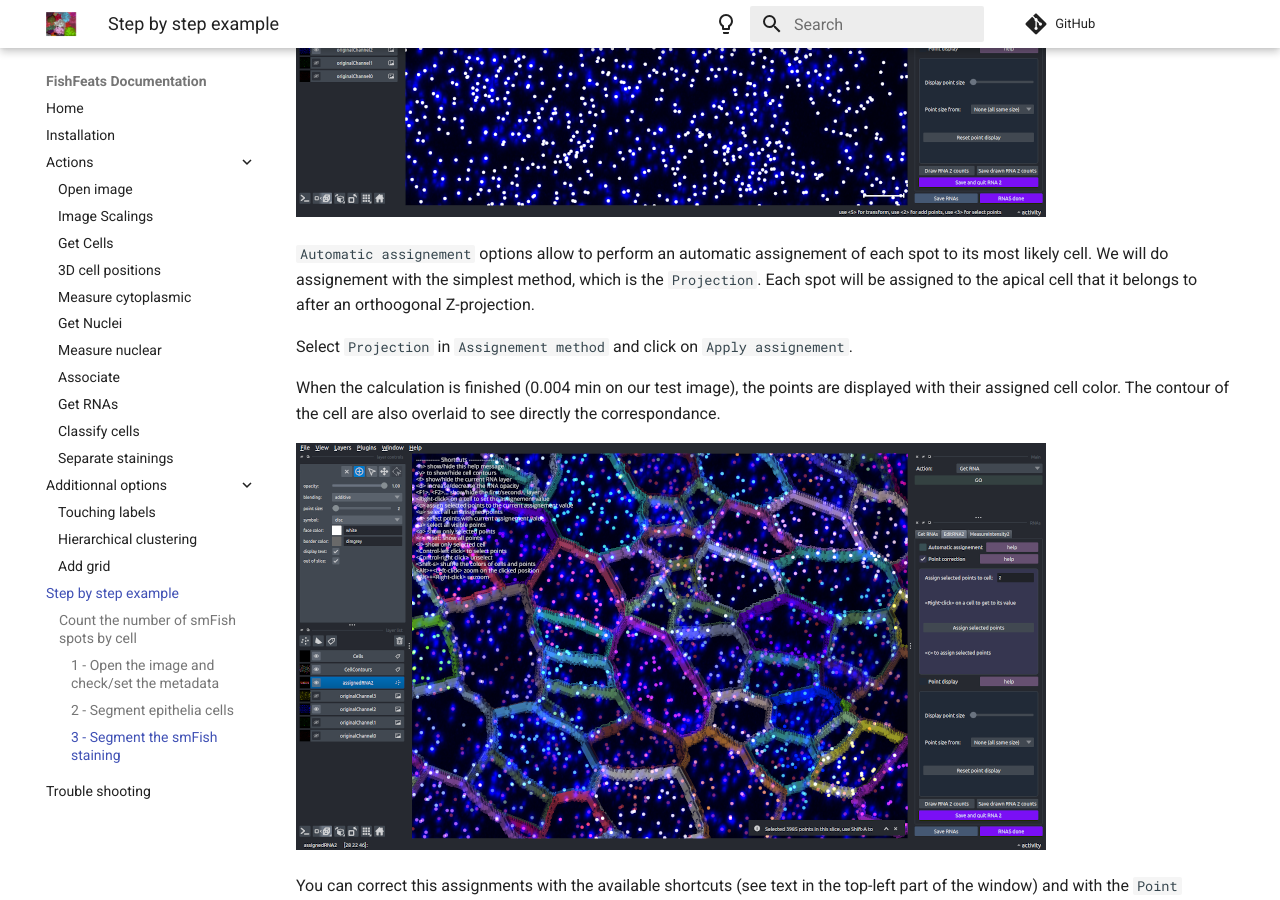
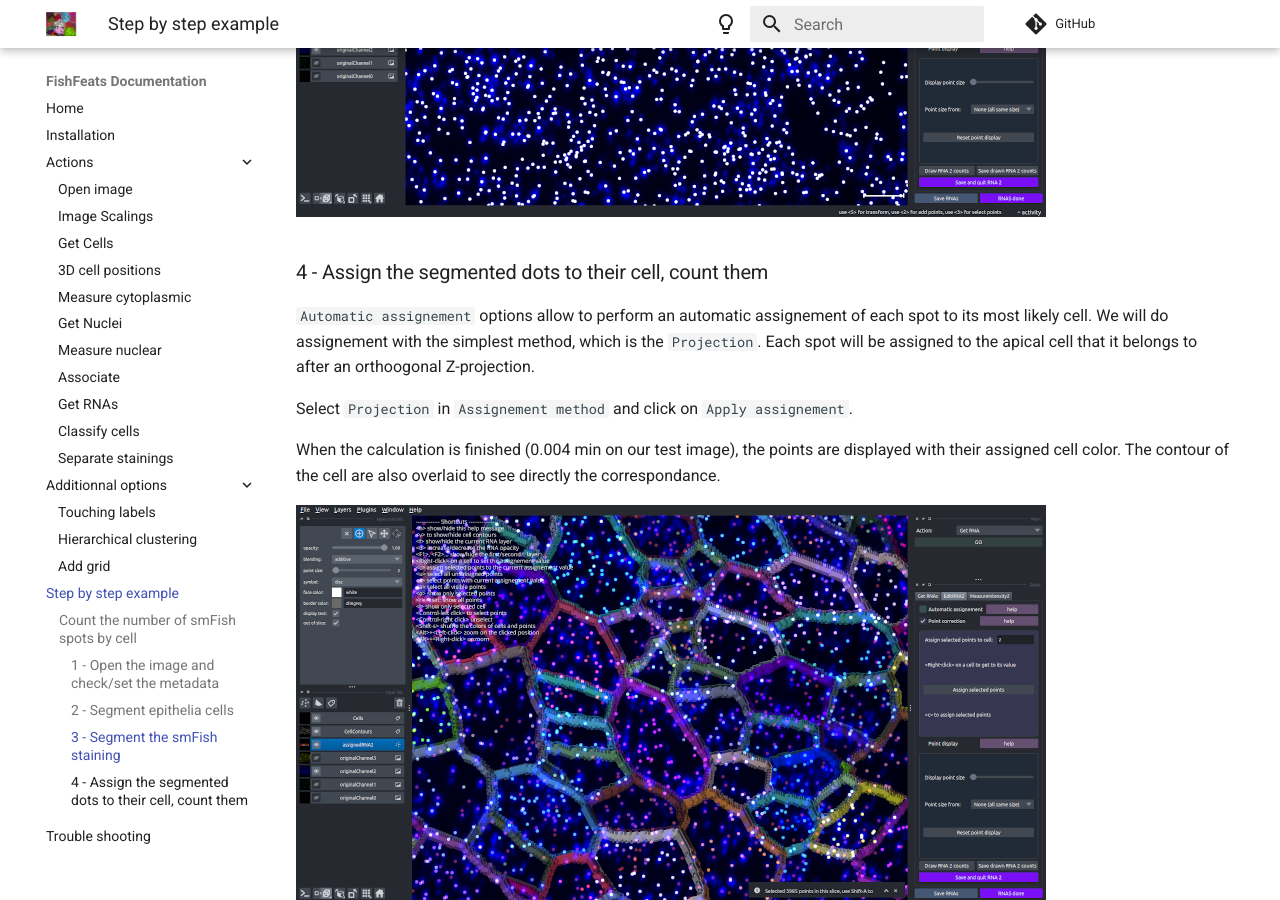
Before and after one commit to gletort/FishFeats, an MkDocs documentation site: the page built from docs/Step-by-step.md, in a window 1280 px wide and 900 px high, scrolled down 4087 px. Built offline with MkDocs 1.6.1 and Material for MkDocs 9.7.7, drawn with Linux system fonts in a browser that asks for light colours; comment, search, counter and statistics services are not loaded.

Commit message:
doc stepbystep rna

```diff
--- a/docs/Step-by-step.md
+++ b/docs/Step-by-step.md
@@ -101,6 +101,8 @@ You can change the points size with the interface in the right side, as well as
 
 ![RNA segmentation done](./imgs/step_rnagot.png)
 
+### 4 - Assign the segmented dots to their cell, count them
+
 `Automatic assignement` options allow to perform an automatic assignement of each spot to its most likely cell.
 We will do assignement with the simplest method, which is the `Projection`.
 Each spot will be assigned to the apical cell that it belongs to after an orthoogonal Z-projection.
```
